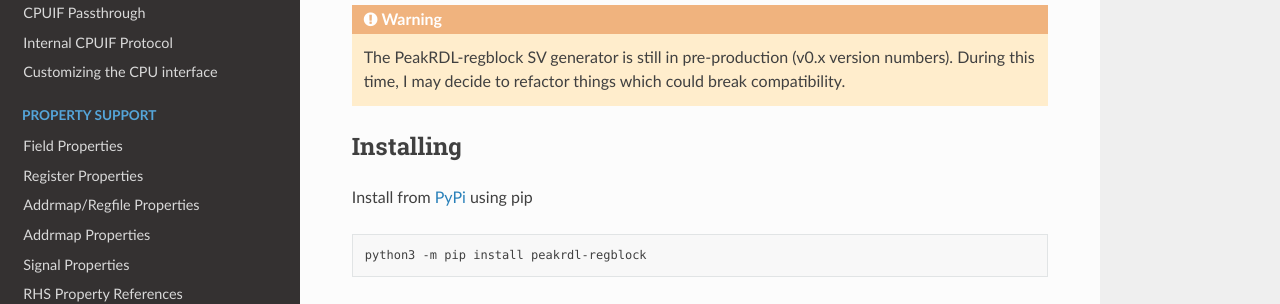
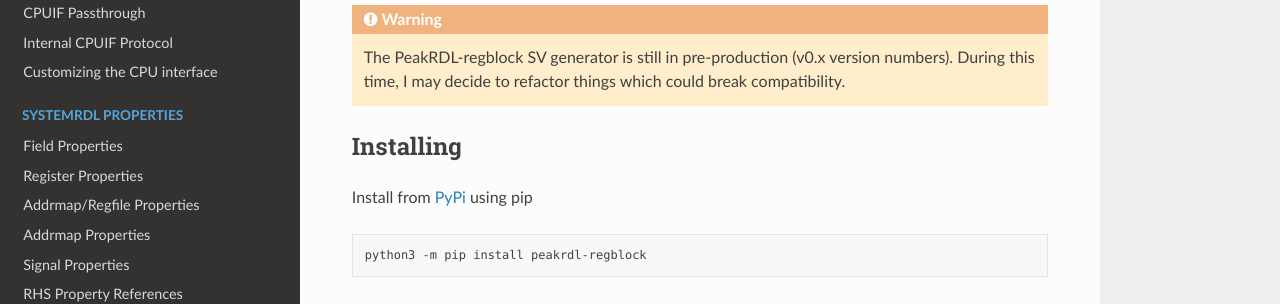
Before and after one commit to SystemRDL/PeakRDL-regblock, a Sphinx documentation site: the page built from docs/index.rst, in a window 1280 px wide. Shown: the part 395-699 px from the top of the page. Built offline with Sphinx 7.4.7 and the Read the Docs theme 2.0.0, drawn with Linux system fonts in a browser that asks for light colours.

Commit message:
change title

```diff
--- a/docs/index.rst
+++ b/docs/index.rst
@@ -116,7 +116,7 @@ Links
 
 .. toctree::
     :hidden:
-    :caption: Property Support
+    :caption: SystemRDL Properties
 
     props/field
     props/reg
```
